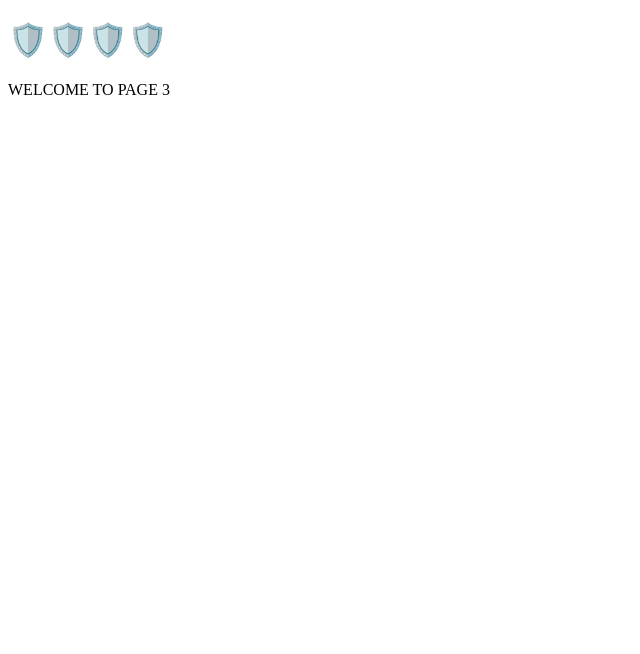
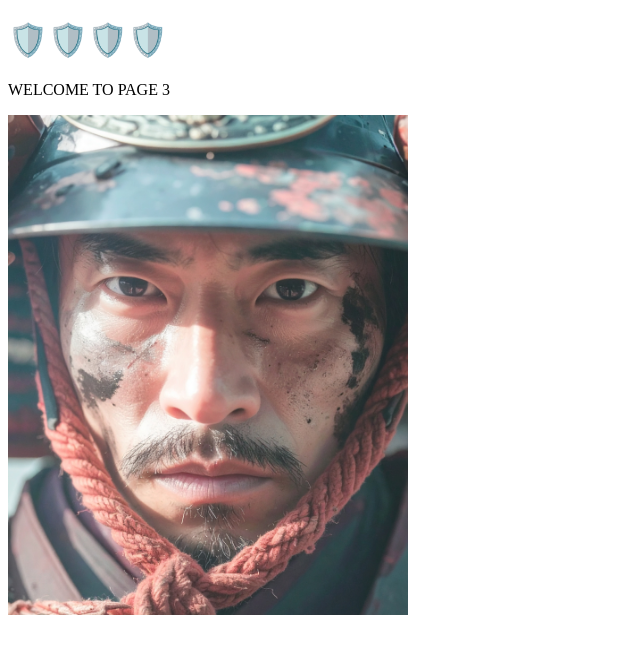
Before and after one commit to SDRakshith7/TEST_DEPLOY, a plain HTML site: page PAGE_3.html in a window 1280 px wide. Shown: the whole page, without its empty margins (0-640 px from the left). Drawn offline with Linux system fonts and the light colour scheme.

Commit message:
Update PAGE_3.html

```diff
--- a/PAGE_3.html
+++ b/PAGE_3.html
@@ -5,6 +5,6 @@
     <body>
         <h1> 🛡️🛡️🛡️🛡️ </h1>
         <p>WELCOME TO PAGE 3 </p>
-        <img src="Firefly__a japanese shogun with a mask , warm tone ,intense close up shot, ultrarealism, 4K 285832.jpg" alt="Shogun" style="width:500px;height:700px;>
+        <img src="Firefly__a japanese shogun with a mask , warm tone ,intense close up shot, ultrarealism, 4K 285832.jpg" alt="Shogun" width="400" height="500">
     </body>
 </html>
```
